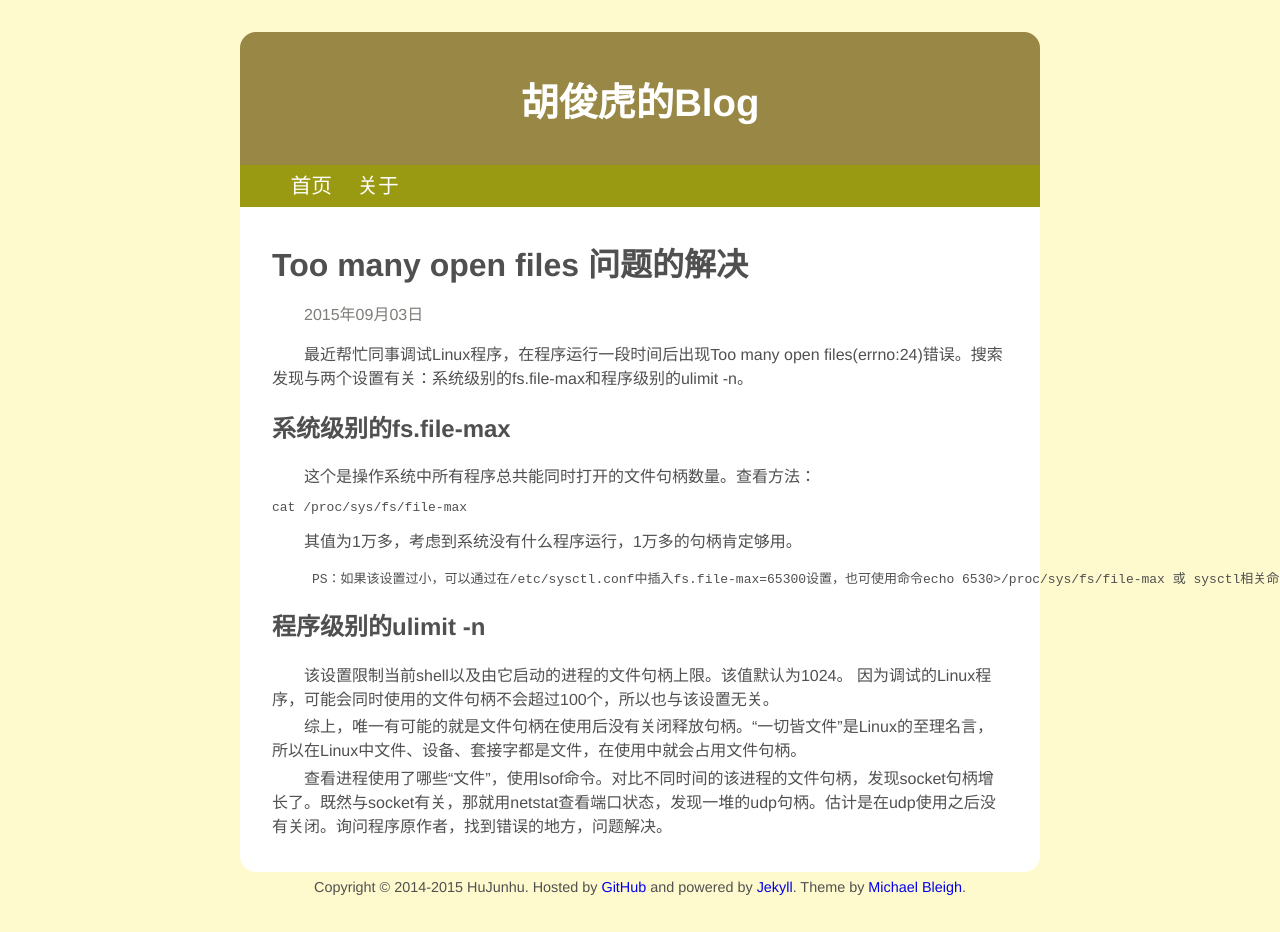
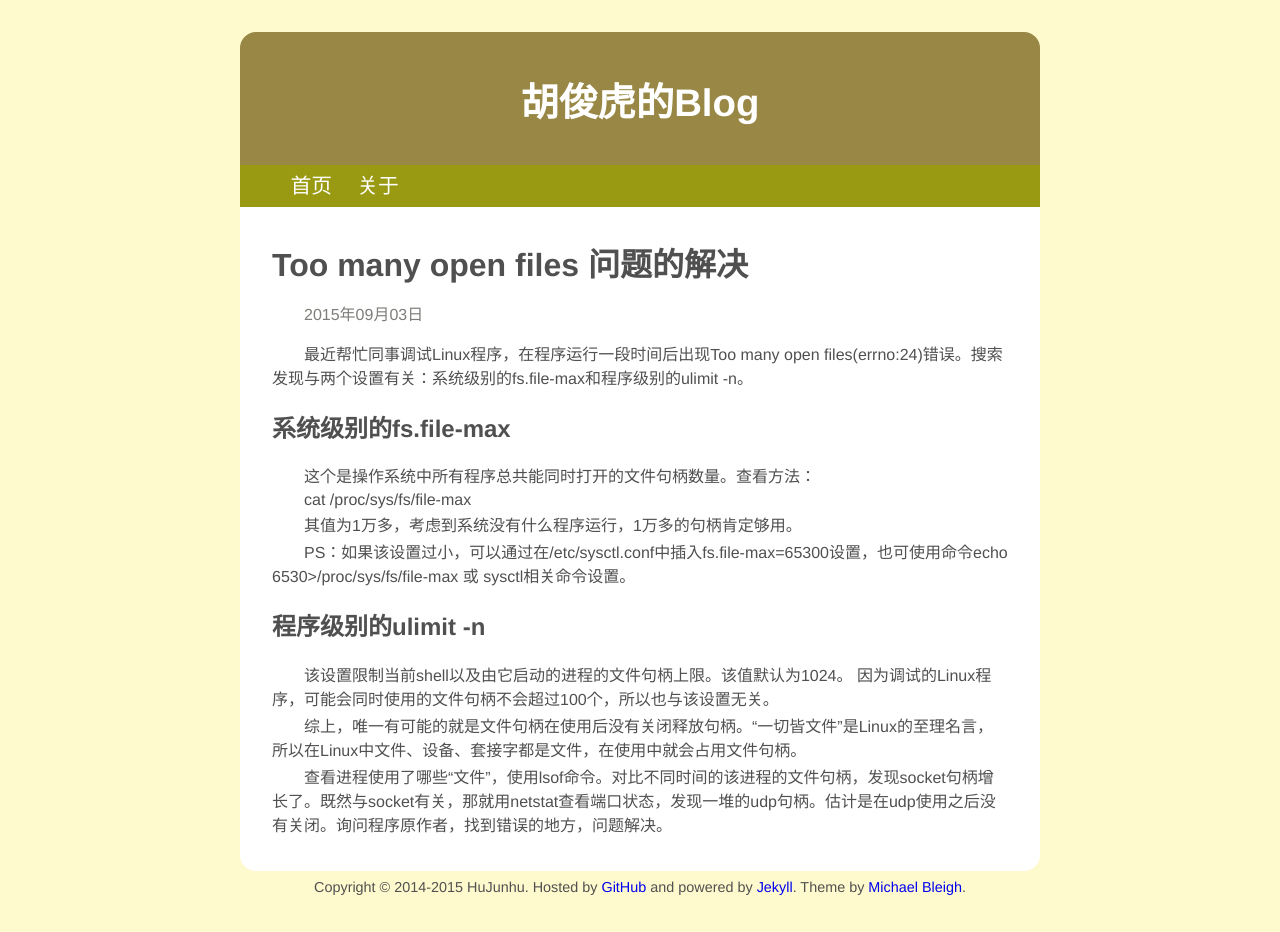
Before and after one commit to hujunhu/hujunhu.github.io, a Jekyll site: the page built from _posts/2015-09-03-too-many-open-files.md, in a window 1280 px wide. Built offline with Jekyll 4.4.1, drawn with Linux system fonts in a browser that asks for light colours.

````diff
--- a/_posts/2015-09-03-too-many-open-files.md
+++ b/_posts/2015-09-03-too-many-open-files.md
@@ -8,13 +8,11 @@ title: Too many open files 问题的解决
 
 这个是操作系统中所有程序总共能同时打开的文件句柄数量。查看方法：
 
-```
 cat /proc/sys/fs/file-max
-```
 
 其值为1万多，考虑到系统没有什么程序运行，1万多的句柄肯定够用。
 
->	PS：如果该设置过小，可以通过在/etc/sysctl.conf中插入fs.file-max=65300设置，也可使用命令echo 6530>/proc/sys/fs/file-max 或 sysctl相关命令设置。
+PS：如果该设置过小，可以通过在/etc/sysctl.conf中插入fs.file-max=65300设置，也可使用命令echo 6530>/proc/sys/fs/file-max 或 sysctl相关命令设置。
 
 ## 程序级别的ulimit -n
 
````
